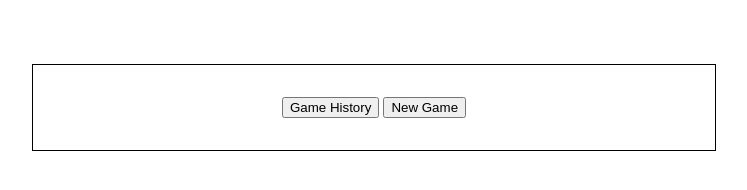
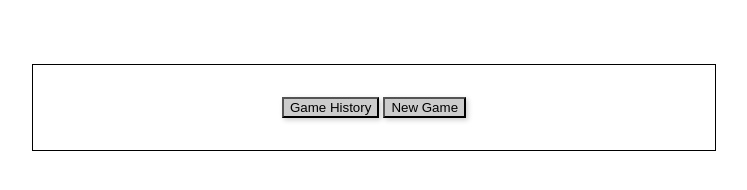
Before and after one commit to spiffy2006/baseball_app, a plain HTML site: page index.html in a window 1280 px wide. Shown: the whole page, without its empty margins (266-1013 px from the left). Drawn offline with nearby package versions, Linux system fonts and the light colour scheme.

Commit message:
fixed css

```diff
--- a/style.css
+++ b/style.css
@@ -11,6 +11,6 @@
 }
 
 button {
-  background-color: rgab(0,0,0,0.2);
-  box-shadow: 2px 2px 5px rgab(0,0,0,0.2);
+  background-color: rgba(0,0,0,0.2);
+  box-shadow: 2px 2px 5px rgba(0,0,0,0.2);
 }
```
